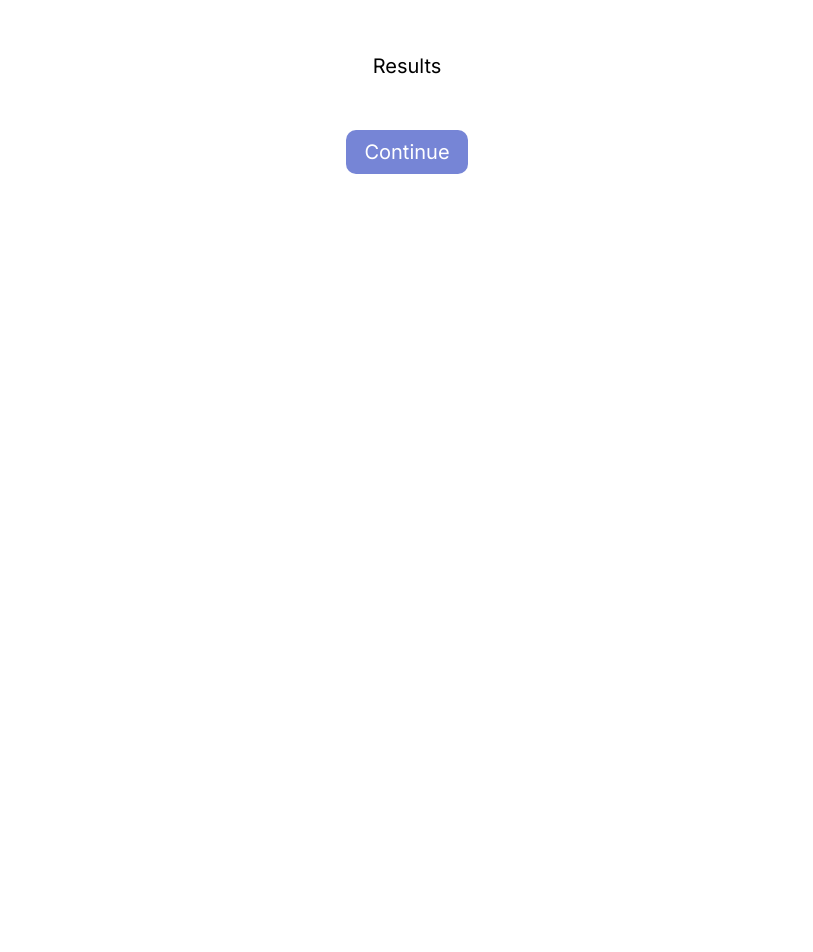
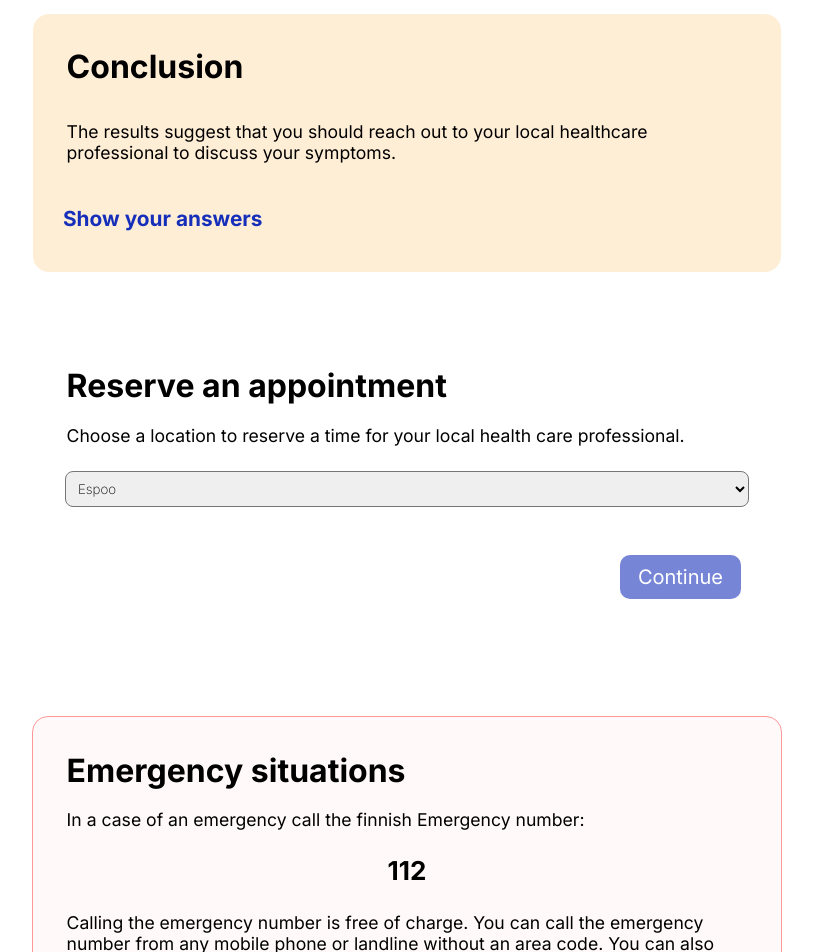
Before and after one commit to samurotko/UIC-Group-project, a React (Create React App) app in the folder application/: page /results in a window 1280 px wide. Shown: the part 280-1232 px from the top of the page, without its empty margins (233-1046 px from the left). Before the commit the page ends 800 px from the top, so only its background shows below. Built offline with nearby package versions, Linux system fonts and the light colour scheme.

Commit message:
Results page

```diff
--- a/application/src/page-components/results/Results.jsx
+++ b/application/src/page-components/results/Results.jsx
@@ -1,10 +1,96 @@
 import { ButtonLink } from "../../components/ButtonLink";
+import { ConclusionWrapper, SmallMargin, RemMarginVertical, WhiteWrapperInner, NoStyleWrapper, ContentAlignEnd, EmergencyWrapper } from "../../components/divs";
+import { StyledSelect } from "../../components/form-styles";
+import { BodyButton, Bodytext, Heading2, Heading3, Heading4, Heading4Center } from "../../components/shared-font-styles";
+import { useState } from "react";
+
+const dummyAnswers = [
+    {
+        question: 'Age',
+        answer: '25',
+    },
+    {
+        question: 'Gender',
+        answer: 'Female',
+    },
+    {
+        question: 'Do you have fever?',
+        answer: 'yes',
+    },
+    {
+        question: 'Are you facing difficulties to breath?',
+        answer: 'yes',
+    },
+    {
+        question: 'How is your general well being?',
+        answer: 'I can handle normal day to day tasks',
+    },
+    {
+        question: 'How long have your symptoms lasted so far?',
+        answer: '1-3 days',
+    },
+    {
+        question: 'Is your throat sore?',
+        answer: 'no',
+    },
+    {
+        question: 'Do you cough?',
+        answer: 'no',
+    },
+    {
+        question: 'Look at the following pictures. Which one describes your situation more?',
+        answer: 'None of the options',
+    },
+
+];
 
 const Results = () => {
+    const [answersOpen, setAnswersOpen] = useState(false);
+
+    const answers = () => {
+        setAnswersOpen(!answersOpen);
+    };
+
+    console.log(dummyAnswers)
+    console.log(typeof dummyAnswers)
 
     return (
         <>
-        <p>Results</p>
+        <Heading2>Results</Heading2>
+        <RemMarginVertical><Bodytext>Here we will conclude the resuilts of the survey and advice you on the next steps for seeking care.</Bodytext></RemMarginVertical>
+        <ConclusionWrapper $type={'case2'}>
+            <Heading3>Conclusion</Heading3>
+            <RemMarginVertical>
+            <Bodytext>The results suggest that you should reach out to your local healthcare professional to discuss your symptoms.</Bodytext>
+            </RemMarginVertical>
+            {!answersOpen ? <BodyButton onClick={answers}>Show your answers</BodyButton>:
+             <WhiteWrapperInner>
+                <Heading4>Your answers</Heading4>{dummyAnswers.map((answer, i) =>  (
+                <SmallMargin>
+                <Bodytext key={'q' + i}><b>{answer.question}</b></Bodytext>
+                <Bodytext key={'a' + i}>{answer.answer}</Bodytext>
+                </SmallMargin>
+                )
+             )}
+                <BodyButton onClick={answers}>Hide answers</BodyButton>
+                </WhiteWrapperInner>}
+        </ConclusionWrapper>
+        <NoStyleWrapper>
+            <Heading3>Reserve an appointment</Heading3>
+            <Bodytext>Choose a  location to reserve a time for your local  health care professional.</Bodytext>
+            <StyledSelect>
+                <option value="0">Espoo</option>
+                <option value="0">Helsinki</option>
+                <option value="0">Vantaa</option>
+            </StyledSelect>
+            <ContentAlignEnd><ButtonLink href="/appointment">Continue</ButtonLink></ContentAlignEnd>
+        </NoStyleWrapper>
+        <EmergencyWrapper>
+            <Heading3>Emergency situations</Heading3>
+            <Bodytext>In a  case of an emergency call the finnish Emergency number:</Bodytext>
+                <Heading4Center>112</Heading4Center>
+            <Bodytext>Calling the emergency number is free of charge. You can call the emergency number from any mobile phone or landline without an area code. You can also call the emergency number from a mobile.</Bodytext>
+        </EmergencyWrapper>
         <ButtonLink href="/appointment">Continue</ButtonLink>
         </>
 
```
